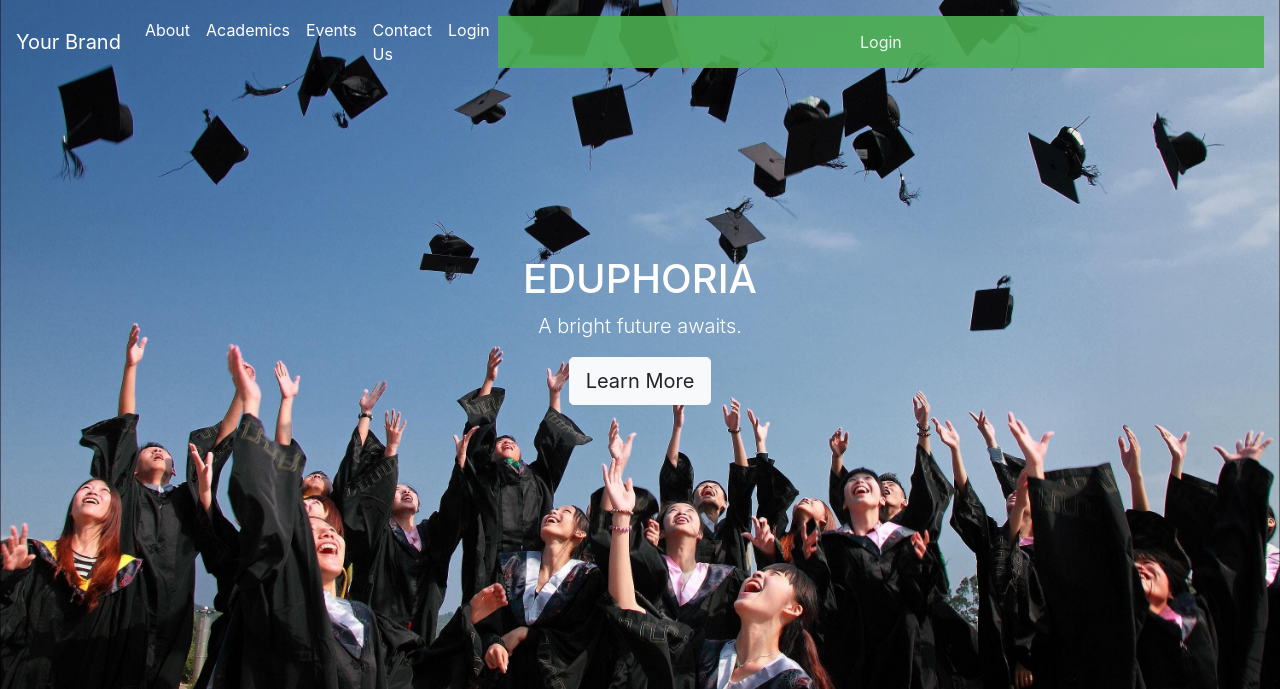
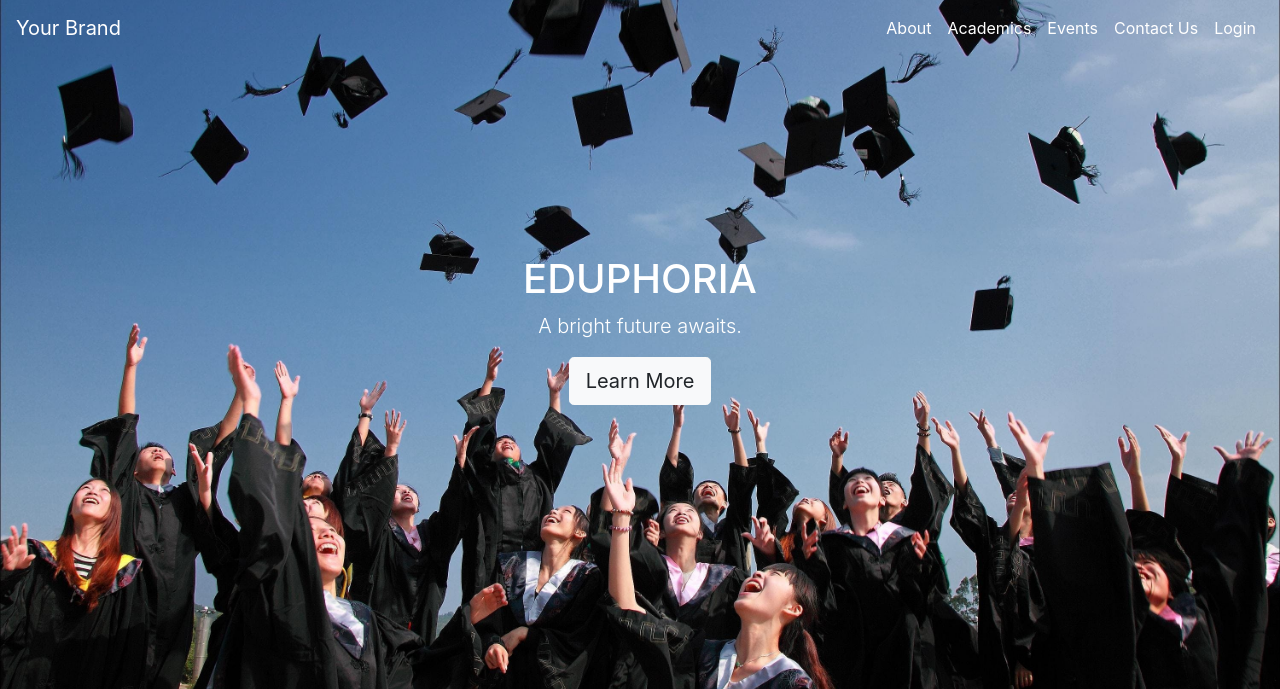
Before and after one commit to BREADLuVER/eduphoria-web, a Flask app: page / in a window 1280 px wide. Shown: the top 689 px of the page. Run offline with Flask 2, Linux system fonts and the light colour scheme; some libraries are stand-ins or nearby versions.

Commit message:
index changes

```diff
--- a/templates/index.html
+++ b/templates/index.html
@@ -6,6 +6,7 @@
     <title>Your Tutor/School Website</title>
     <link rel="stylesheet" href="https://stackpath.bootstrapcdn.com/bootstrap/4.5.2/css/bootstrap.min.css">
     <link rel="stylesheet" type="text/css" href="/static/css/index-css.css" />
+    <link href="https://cdnjs.cloudflare.com/ajax/libs/font-awesome/5.15.1/css/all.min.css" rel="stylesheet">
     <script src="/static/js/index-js.js"></script>
     <style>
         .navbar-custom {
@@ -57,19 +58,21 @@
                 <li class="nav-item">
                     <a class="nav-link" href="#contact">Contact Us</a>
                 </li>
-                <li class="nav-item">
-                    <a class="nav-link" href="#login" onclick="openPopup(); return false;">Login</a>
-                </li>
+                {% if session.logged_in %}
+                    <!-- User Icon inside list item -->
+                    <li class="nav-item">
+                        <a href="#" id="userIcon" class="nav-link"><i class="fas fa-user"></i></a>
+                    </li>
+                {% else %}
+                    <!-- Login Button inside list item -->
+                    <li class="nav-item">
+                        <a href="#login" id="loginButton" class="nav-link" onclick="openPopup(); return false;">Login</a>
+                    </li>
+                {% endif %}
             </ul>
         </div>
-        {% if session.logged_in %}
-            <!-- User Icon -->
-            <a href="#" id="userIcon"><i class="fas fa-user"></i></a>
-        {% else %}
-            <!-- Login Button -->
-            <button id="loginButton" onclick="openPopup();">Login</button>
-        {% endif %}
     </nav>
+
     <header class="hero-section py-5">
         <div class="container h-100">
             <div class="row h-100 align-items-center">
```
